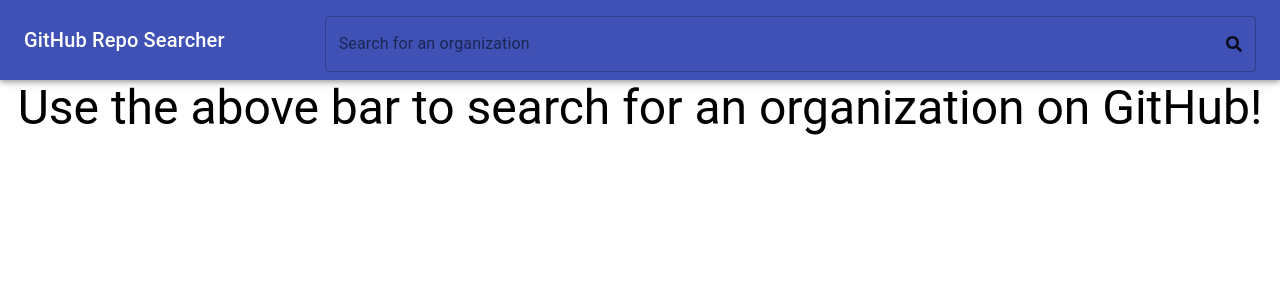
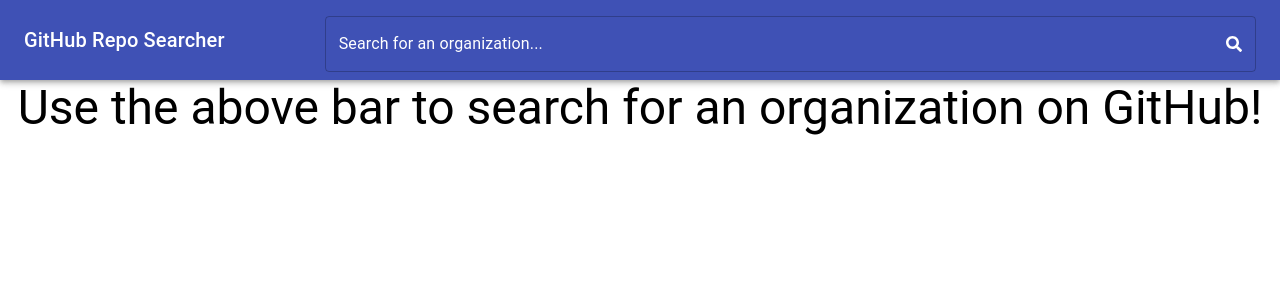
Before and after one commit to spencer-shadley/github-search, a React (Create React App) app: page / in a window 1280 px wide. Shown: the top 300 px of the page. Built offline with nearby package versions, Linux system fonts and the light colour scheme; no server answers.

Commit message:
updated search colors

```diff
--- a/src/components/Home.tsx
+++ b/src/components/Home.tsx
@@ -1,12 +1,12 @@
 import { FontAwesomeIcon } from "@fortawesome/react-fontawesome";
-import { AppBar, IconButton, InputBase, TextField, Toolbar, Typography } from "@material-ui/core";
+import { AppBar, TextField, Toolbar, Typography } from "@material-ui/core";
 import React, { ChangeEvent, FormEvent } from "react";
 import { faSearch } from '@fortawesome/free-solid-svg-icons'
 import { findRepos } from '../api/github';
 import { RepoData, createRepoData } from '../api/RepoData';
 import { RepoTable } from "./RepoTable";
 
-const isDevelopment = true;
+const isDevelopment = false;
 
 interface HomeProps {}
 
@@ -56,7 +56,7 @@
 
     render() {
         return (
-            <div style={{height: '100%'}}>
+            <div>
                 <AppBar position="static">
                     <Toolbar>
                         <Typography variant="h6" noWrap>GitHub Repo Searcher</Typography>
@@ -64,30 +64,27 @@
                             {flexGrow: 1, marginLeft: 100, alignSelf: 'center', alignItems: 'center', alignContent: 'center', justifySelf: 'center'}}>
                             <TextField
                                 variant='outlined'
-                                label='Search for an organization'
+                                label='Search for an organization...'
                                 placeholder='Netflix'
                                 fullWidth
                                 margin='normal'
                                 onChange={this.handleChange}
                                 InputProps={{
-                                    endAdornment: <FontAwesomeIcon icon={faSearch}/>
+                                    endAdornment: <FontAwesomeIcon icon={faSearch}/>,
+                                    style: {
+                                        color: 'white',
+                                        borderColor: 'white !important'
+                                    }
+                                }}
+                                InputLabelProps={{
+                                    style: {
+                                        color: 'white'
+                                    }
                                 }}
                             />
                        </form>
                     </Toolbar>
                 </AppBar>
-                {/* <form onSubmit={this.handleSubmit}>
-                    <TextField
-                        label='Search for an organization'
-                        placeholder='Netflix'
-                        fullWidth
-                        margin='normal'
-                        onChange={this.handleChange}
-                        InputProps={{
-                            endAdornment: <FontAwesomeIcon icon={faSearch}/>
-                        }}
-                    />
-                </form> */}
                 <RepoTable repos={this.state.repos}/>
                 {this.state.repos.length == 0 &&
                     <Typography variant='h3'>
```
